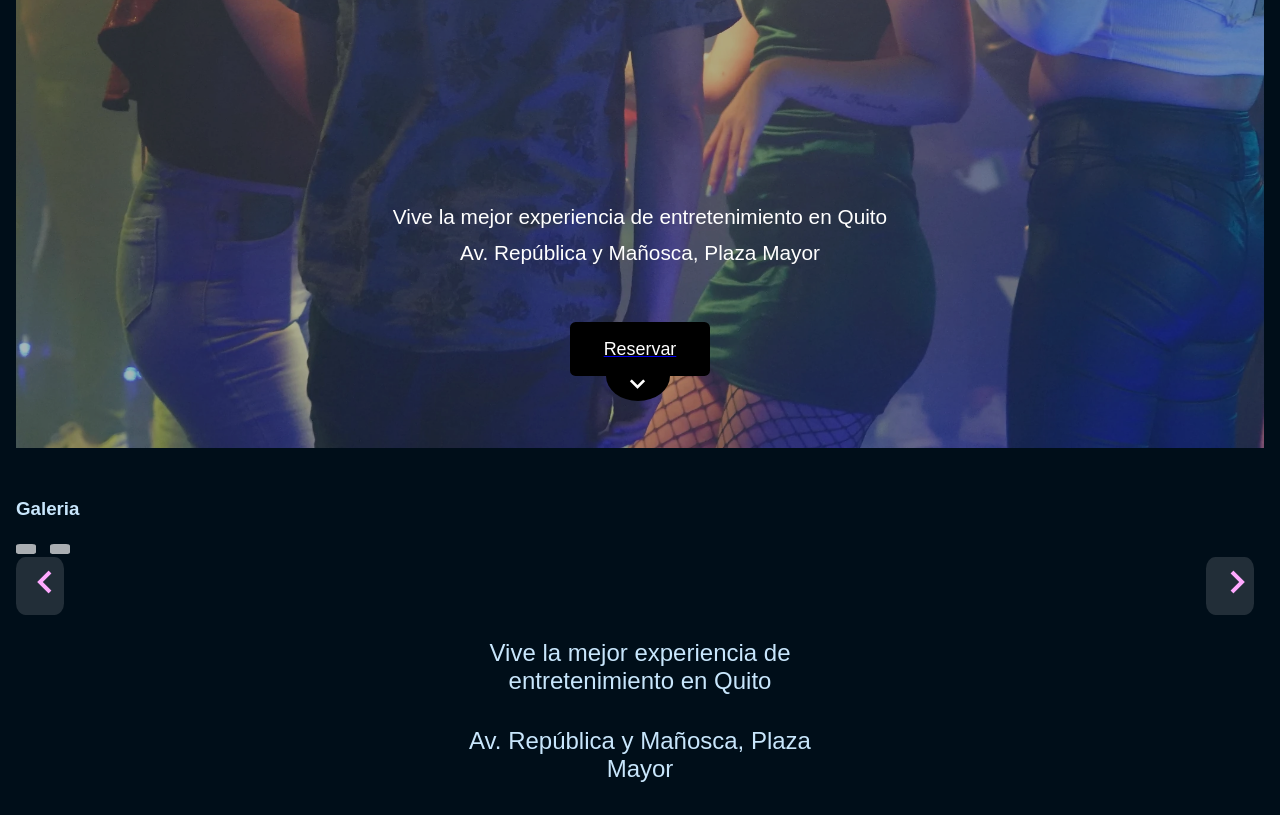
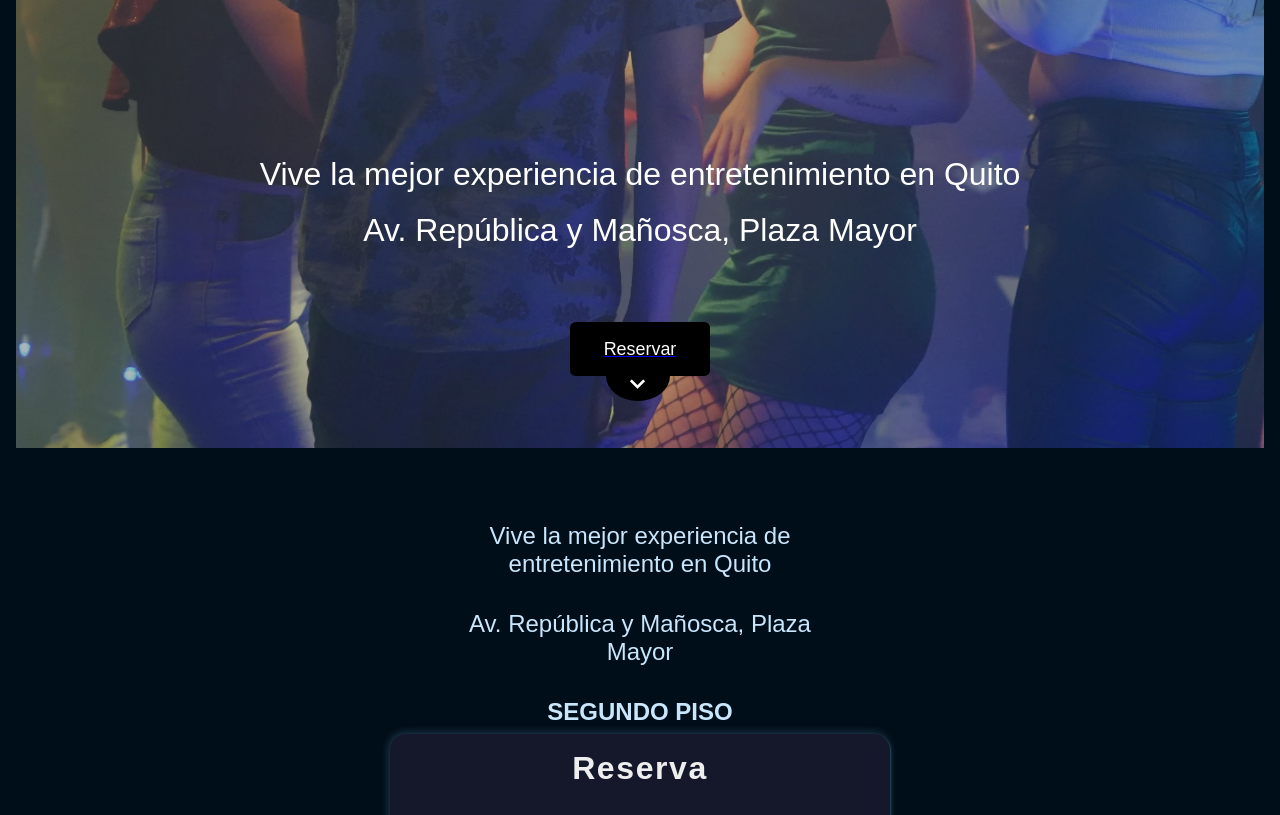
Before and after one commit to RicardoCordovilla/safaerauio, a plain HTML site: page index.html in a window 1280 px wide. Shown: the part 360-1175 px from the top of the page. Drawn offline with nearby package versions, Linux system fonts and the light colour scheme.

Commit message:
puebas en carrusel

```diff
--- a/estilos.css
+++ b/estilos.css
@@ -399,10 +399,15 @@ input[type="checkbox"]:checked+.lbl-check {
     background-image: url('./assets/images/webp/carousel/DSC-3.webp');
     background-attachment: fixed;
     background-size: cover;
+    /* object-fit: contain; */
     background-repeat: no-repeat;
     background-position: center;
+    /* height: 50vh; */
+    /* height: 100vh; */
     width: 100%;
     height: 100%;
+    /* aspect-ratio: 1/1; */
+    /* height: 100%; */
     transition: background-image 0.5s, filter 0.3s;
     filter: opacity(0.7);
     position: absolute;
@@ -471,7 +476,7 @@ body .img__principal {
 
 .img__principal .descripcion {
     font-weight: normal;
-    font-size: 1.3em;
+    font-size: 2rem;
     line-height: 1.75em;
     /* max-width: 50%; */
     max-width: none;
--- a/index.html
+++ b/index.html
@@ -48,27 +48,7 @@
                 </a>
             </div>
         </div>
-        <div class="img__carousel contenedor">
-            <div class="contenedor__titulo__controles">
-                <h3>Galeria</h3>
-                <div class="indicadores" id="indicadores">
-                    <button></button>
-                    <button></button>
-                </div>
-            </div>
 
-            <div class="img__carousel__principal">
-                <button id="flecha__izquierda" class="flecha__izquierda">
-                    <i class='bx bx-chevron-left' style='color:#ffaaff'></i>
-                </button>
-
-
-                <button id="flecha__derecha" class="flecha__derecha">
-                    <i class='bx bx-chevron-right' style='color:#ffaaff'></i>
-                </button>
-            </div>
-        </div>
-        <!-- <a href="confirmacion.html">confirmacion</a> -->
 
         <section>
             <h1>la mejor discoteca de Quito safaera</h1>
@@ -82,7 +62,6 @@
 
 
 
-        <!-- <script type="text/javascript" src="https://form.jotform.com/jsform/221894112827660"></script> -->
 
 
 
@@ -439,7 +418,6 @@
             &copy; <a href="https://github.com/hzvvictor">Victor Vargas </a>
         </footer>
     </main>
-    <!-- <script src="./assets/js/Carousel.js"></script> -->
     <script src="./assets/js/bkgImageRandom.js"></script>
 </body>
 
```
